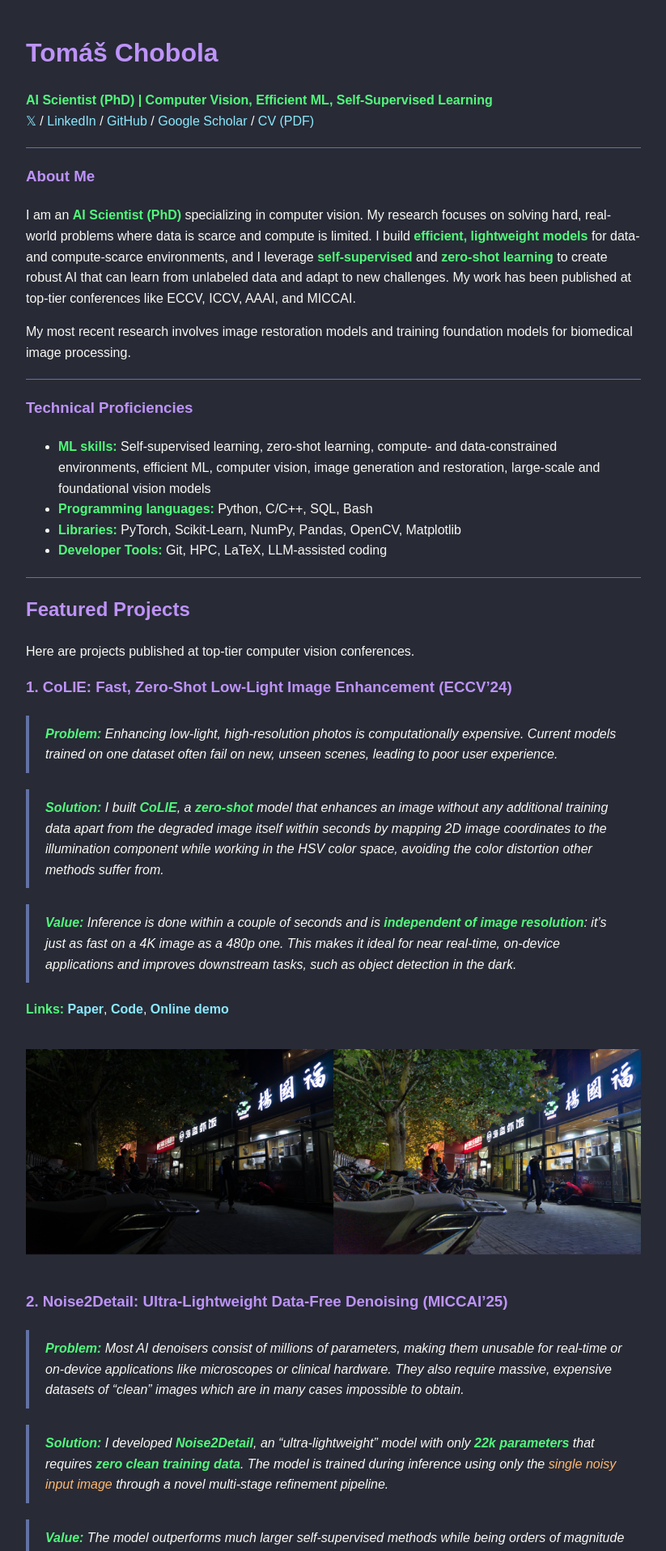
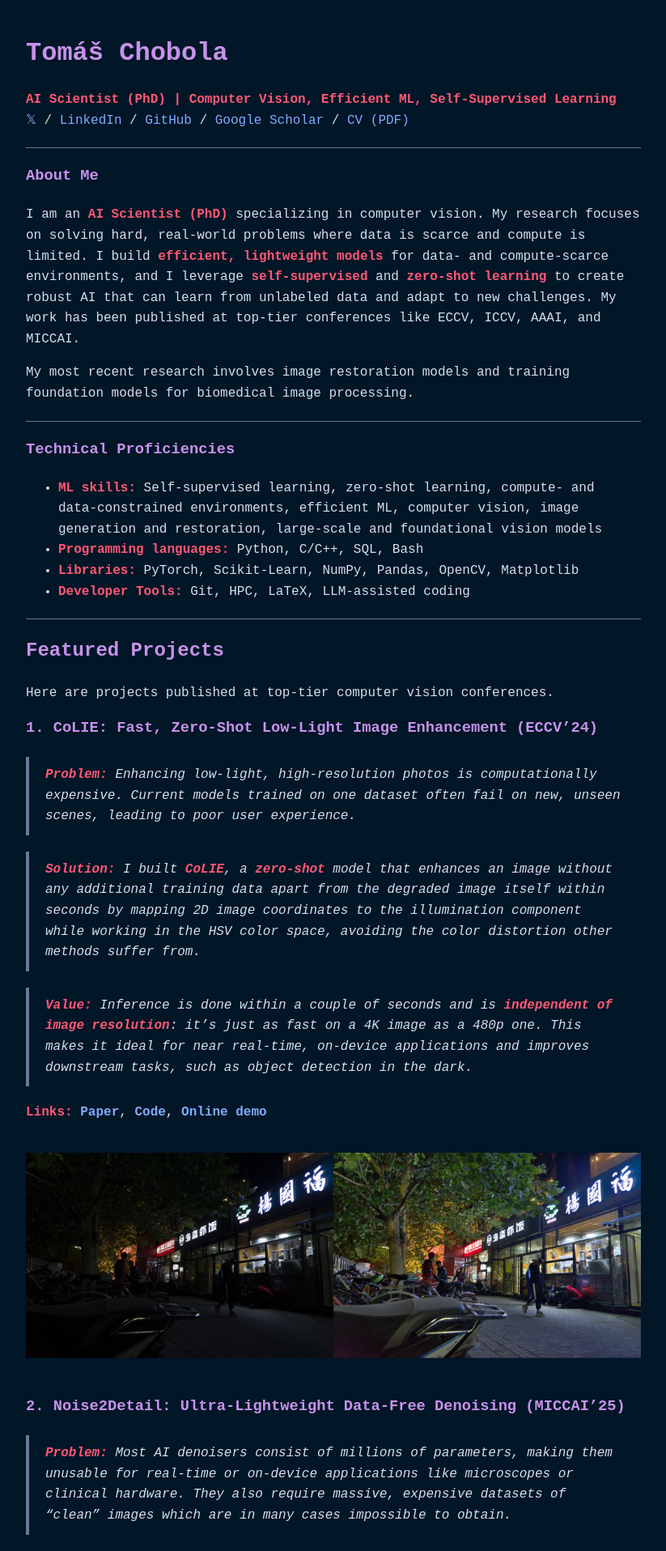
Before and after one commit to ctom2/chobola-ai, a Jekyll site: the page built from index.md, in a window 1280 px wide. Shown: the top 1916 px of the page at 81% size, without its empty margins (228-1051 px from the left). Built offline with Jekyll 4.4.1, drawn with Linux system fonts in a browser that asks for light colours; our own code applies the rules of GitHub Pages for plain Markdown files.

Commit message:
Update default.html

```diff
--- a/_layouts/default.html
+++ b/_layouts/default.html
@@ -5,7 +5,7 @@
     <meta name="viewport" content="width=device-width, initial-scale=1.0">
     <title>{{ page.title | default: site.title }}</title>
     <style>
-        /* Your custom CSS starts here. Customized for a dark terminal theme inspired by Dracula. */
+        /* Your custom CSS starts here. Customized for Night Owl IDE theme. */
 
         /* Basic reset for consistency */
         * {
@@ -14,21 +14,21 @@
             box-sizing: border-box;
         }
 
-        /* Body styles: Dark background, light text for terminal feel */
+        /* Body styles: Dark background, light text for IDE feel */
         body {
-            font-family: 'Arial', sans-serif;  /* Change to a monospace font like 'Courier New' for more terminal authenticity */
+            font-family: 'Courier New', monospace;  /* Monospace font for IDE authenticity; change back to 'Arial', sans-serif if preferred */
             font-size: 16px;  /* Base font size */
             line-height: 1.6;  /* Spacing between lines */
-            color: #f8f8f2;  /* Light foreground text */
-            background-color: #282a36;  /* Dark purple-black background */
+            color: #d6deeb;  /* Foreground text */
+            background-color: #011627;  /* Dark blue-black background */
             margin: 40px auto;  /* Top/bottom margins 40px, left/right auto for centering */
             padding: 0 20px;  /* Left/right padding */
             max-width: 800px;  /* Max width to prevent super-wide pages on large screens */
         }
 
-        /* Headings: Purple accents for visibility */
+        /* Headings: Purple for keywords */
         h1, h2, h3, h4, h5, h6 {
-            color: #bd93f9;  /* Purple heading color */
+            color: #c792ea;  /* Purple heading color */
             margin-bottom: 20px;  /* Space below headings */
         }
         h1 {
@@ -47,20 +47,20 @@
             padding-left: 40px;  /* Indent lists */
         }
 
-        /* Links: Cyan for that terminal pop */
+        /* Links: Blue for functions */
         a {
-            color: #8be9fd;  /* Cyan link color */
+            color: #82aaff;  /* Blue link color */
             text-decoration: none;
         }
         a:hover {
             text-decoration: underline;
-            color: #50fa7b;  /* Green on hover */
+            color: #7fdbca;  /* Cyan on hover for variables */
         }
 
         /* Code blocks: Darker background with light text */
         pre, code {
-            background-color: #44475a;  /* Darker gray background */
-            color: #f8f8f2;  /* Light text */
+            background-color: #0b253a;  /* Darker input-like background */
+            color: #d6deeb;  /* Light text */
             padding: 10px;
             border-radius: 4px;
             font-family: 'Courier New', monospace;
@@ -77,10 +77,10 @@
         blockquote {
             margin: 20px 0;
             padding: 10px 20px;
-            border-left: 4px solid #6272a4;  /* Comment gray border */
-            color: #f8f8f2;  /* Light text */
+            border-left: 4px solid #5f7e97;  /* Subtle blue-gray border */
+            color: #d6deeb;  /* Light text */
             font-style: italic;
-            background-color: #282a36;  /* Same as body background for better embedding */
+            background-color: #011627;  /* Same as body background for better embedding */
         }
         blockquote p {
             margin-bottom: 0;  /* No extra space in nested paragraphs */
@@ -93,35 +93,35 @@
             margin-bottom: 20px;
         }
         th, td {
-            border: 1px solid #6272a4;  /* Gray borders */
+            border: 1px solid #5f7e97;  /* Blue-gray borders */
             padding: 8px;  /* Cell padding */
             text-align: left;  /* Left align by default */
-            color: #f8f8f2;  /* Light text */
+            color: #d6deeb;  /* Light text */
         }
         th {
-            background-color: #44475a;  /* Header background */
+            background-color: #0b253a;  /* Header background */
             font-weight: bold;
         }
         tr:nth-child(even) {
-            background-color: #44475a;  /* Alternate row shading for readability */
+            background-color: #122d42;  /* Alternate row shading for readability */
         }
 
-        /* Horizontal rules: Subtle gray line */
+        /* Horizontal rules: Subtle blue-gray line */
         hr {
             border: 0;
             height: 1px;
-            background-color: #6272a4;  /* Gray line */
+            background-color: #5f7e97;  /* Blue-gray line */
             margin: 20px 0;
         }
 
         /* Strengthen bold and italic for emphasis */
         strong {
             font-weight: bold;
-            color: #50fa7b;  /* Green for bold */
+            color: #ff5874;  /* Pink for bold (booleans/constants) */
         }
         em {
             font-style: italic;
-            color: #ffb86c;  /* Orange for italics */
+            color: #ecc48d;  /* Yellow-orange for italics (strings) */
         }
     </style>
 </head>
```
